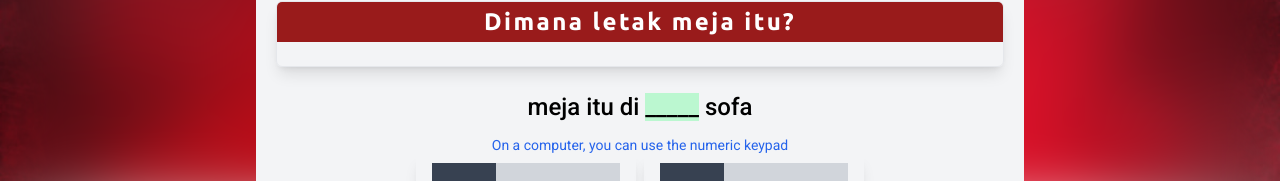
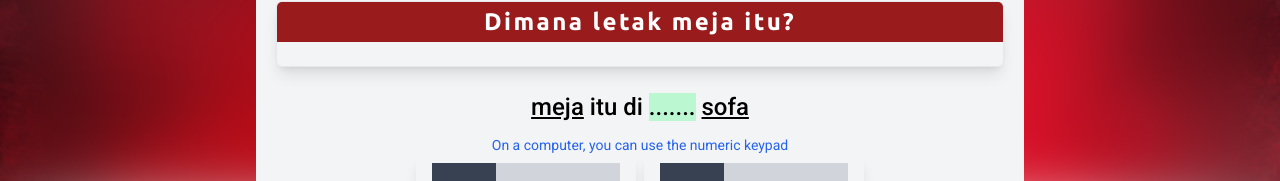
Before and after one commit to DanSepulveda/fbicc, a React (Vite) app: page /position/multiple-choice in a window 1280 px wide. Shown: the part 197-378 px from the top of the page. Built offline with nearby package versions, Linux system fonts and the light colour scheme.

Commit message:
tooltip fixed

```diff
--- a/src/data/position.js
+++ b/src/data/position.js
@@ -3,38 +3,47 @@ export const allPositions = ['kiri', 'bawah', 'atas', 'kanan', 'belakang', 'depa
 export const allObjects = [
   {
     name: 'kardus',
+    english: 'box',
     image: 'box.png'
   },
   {
     name: 'pintu',
+    english: 'door',
     image: 'door.png'
   },
   {
     name: 'tv',
+    english: 'tv',
     image: 'tv.png'
   },
   {
     name: 'kursi',
+    english: 'chair',
     image: 'chair.png'
   },
   {
     name: 'beruang',
+    english: 'bear',
     image: 'bear.png'
   },
   {
     name: 'jam dinging',
+    english: 'clock',
     image: 'clock.png'
   },
   {
     name: 'tanaman',
+    english: 'plant',
     image: 'plant.png'
   },
   {
     name: 'sofa',
+    english: 'sofa',
     image: 'sofa.png'
   },
   {
     name: 'meja',
+    english: 'table',
     image: 'table.png'
   }
 ]
--- a/src/pages/Position/DisplayBox.jsx
+++ b/src/pages/Position/DisplayBox.jsx
@@ -1,3 +1,5 @@
+import { Tooltip } from 'react-tooltip'
+
 /* eslint-disable react/prop-types */
 const DisplayBox = ({ main, position, secondary }) => {
   const styles = {
@@ -19,12 +21,16 @@ const DisplayBox = ({ main, position, secondary }) => {
 
   return (
     <div>
+      <Tooltip id="my-tooltip" />
       <div className={`min-h-52 flex justify-center items-center ${styles[position]}`}>
         {position === 'diantara' ? (
           <div>
             <img
               className={`${size} ${posSecondary} ${secondaryDepan}`}
               src={`/images/${secondary.image}`}
+              alt={secondary.english}
+              data-tooltip-id="my-tooltip"
+              data-tooltip-content={`${secondary.name} = ${secondary.english}`}
             />
           </div>
         ) : null}
@@ -32,12 +38,18 @@ const DisplayBox = ({ main, position, secondary }) => {
           <img
             className={`${size} ${posMain} ${mainDepan}`}
             src={`/images/${main.image}`}
+            alt={main.english}
+            data-tooltip-id="my-tooltip"
+            data-tooltip-content={`${main.name} = ${main.english}`}
           />
         </div>
         <div>
           <img
             className={`${size} ${posSecondary} ${secondaryDepan}`}
             src={`/images/${secondary.image}`}
+            alt={secondary.english}
+            data-tooltip-id="my-tooltip"
+            data-tooltip-content={`${secondary.name} = ${secondary.english}`}
           />
         </div>
       </div>
--- a/src/pages/Position/FullAnswer.jsx
+++ b/src/pages/Position/FullAnswer.jsx
@@ -1,5 +1,4 @@
 import { Tooltip } from 'react-tooltip'
-import { FaRegCircleQuestion } from 'react-icons/fa6'
 import { usePosition } from '../../hooks/usePosition'
 import { useListeners } from '../../hooks/useListener'
 import DisplayBox from './DisplayBox'
@@ -37,10 +36,11 @@ const FullAnswer = () => {
         <Input
           label={
             <span
+              className="underline select-none"
               data-tooltip-id="my-tooltip"
               data-tooltip-content="jabawan = answer"
             >
-              Jabawan <FaRegCircleQuestion className="inline text-sm" />
+              Jabawan
             </span>
           }
           name="position"
--- a/src/pages/Position/MultipleChoice.jsx
+++ b/src/pages/Position/MultipleChoice.jsx
@@ -23,8 +23,21 @@ const MultipleChoice = () => {
       </Box>
 
       <p className="text-center text-2xl font-medium">
-        {selected.main.name} itu di <span className="bg-green-200">_____</span>{' '}
-        {selected.secondary.name}
+        <span
+          className="underline select-none"
+          data-tooltip-id="my-tooltip"
+          data-tooltip-content={selected.main.english}
+        >
+          {selected.main.name}
+        </span>{' '}
+        itu di <span className="bg-green-200">.......</span>{' '}
+        <span
+          className="underline select-none"
+          data-tooltip-id="my-tooltip"
+          data-tooltip-content={selected.secondary.english}
+        >
+          {selected.secondary.name}
+        </span>
       </p>
       <p className="text-center text-sm text-blue-600 mt-3">
         On a computer, you can use the numeric keypad
```
